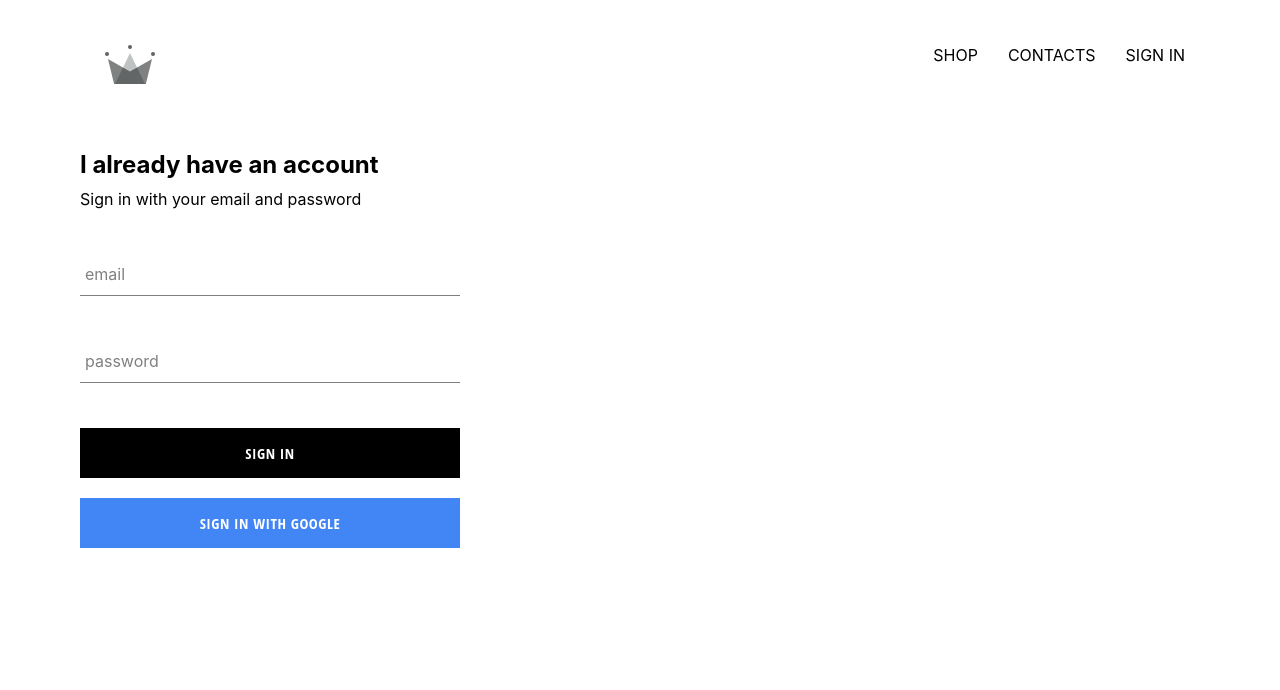
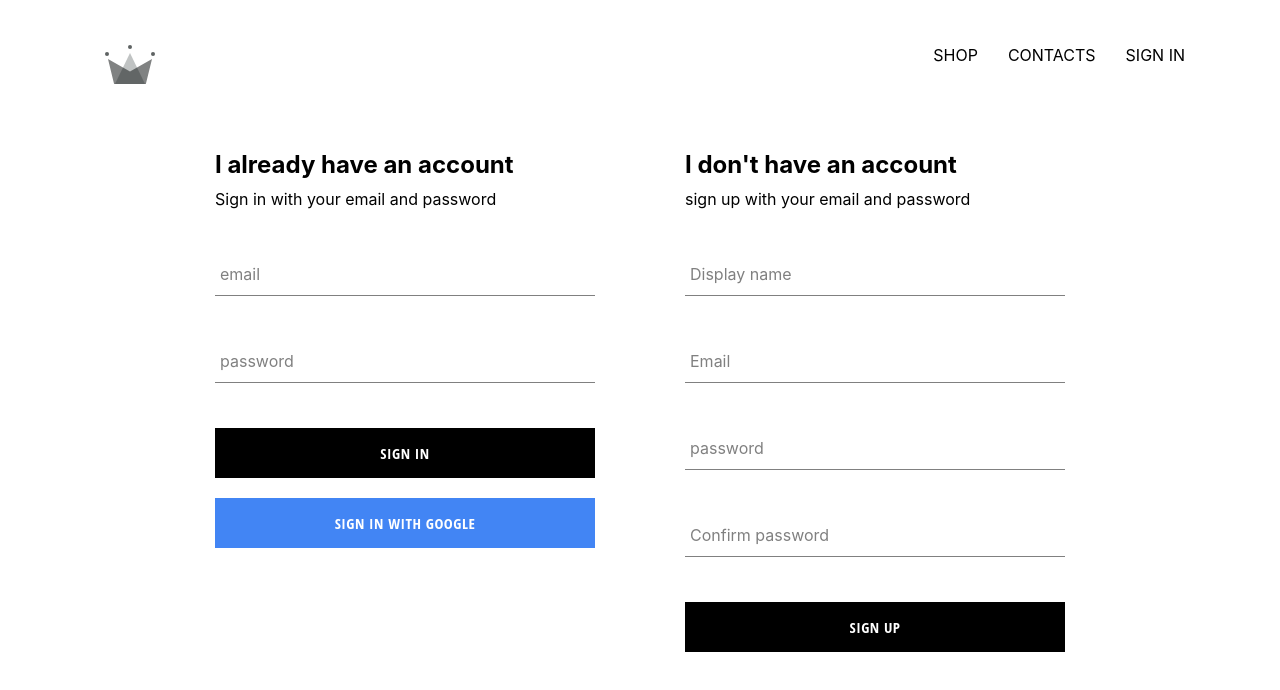
Before and after one commit to AbdulazizMamatkhonov/clothing, a React (Create React App) app: page /signin in a window 1280 px wide. Shown: the top 690 px of the page. Built offline with nearby package versions, Linux system fonts and the light colour scheme; no server answers.

Commit message:
Sign up component

```diff
--- a/src/App.js
+++ b/src/App.js
@@ -5,7 +5,11 @@
 import ShopPage from "./pages/shop/shop.component";
 import SignInAndSignUp from "./pages/sign-in-and-sign-up/sign-in-and-sign-up.component";
 import Header from "./components/header/header.component";
-import { auth, createUserProfileDocument } from "./firebase/firebase.utils";
+import {
+  auth,
+  createUserProfileDocument,
+  firestore,
+} from "./firebase/firebase.utils";
 import Userpage from "./pages/userpage/userpage.component";
 const ErrorPage = () => (
   <div>
@@ -17,24 +21,40 @@
     super();
     this.state = {
       currentUser: null,
+      userPageUser: {},
     };
   }
 
   unsubscribeFromAuth = null;
   componentDidMount() {
+    console.log(
+      firestore.collection("users").doc("U65NuvYPi7bmQ01xEfr6yscg1TJ2")
+    );
     this.unsubscribeFromAuth = auth.onAuthStateChanged(async (user) => {
       if (user) {
         const useRef = await createUserProfileDocument(user);
         useRef.onSnapshot((snapshot) => {
+          console.log(user);
           this.setState({
             currentUser: {
+              id: snapshot.id,
+              ...snapshot.data(),
+            },
+            userPageUser: {
+              isLoggedIn: true,
+              photoUrl: user.photoURL,
               id: snapshot.id,
               ...snapshot.data(),
             },
           });
         });
       } else {
-        this.setState({ currentUser: null });
+        this.setState({
+          currentUser: null,
+          userPageUser: {
+            isLoggedIn: false,
+          },
+        });
       }
     });
   }
@@ -52,7 +72,7 @@
           <Route path="/signin" element={<SignInAndSignUp />} />
           <Route
             path="/user"
-            element={<Userpage user={this.state.currentUser} />}
+            element={<Userpage user={this.state.userPageUser} />}
           />
           <Route path="*" element={<ErrorPage />} />
         </Routes>
--- a/src/components/header/header.component.jsx
+++ b/src/components/header/header.component.jsx
@@ -17,14 +17,18 @@
           CONTACTS
         </Link>
         {currentUser ? (
+          <div className="user-container">
             <div
               className="option"
               onClick={() => {
                 auth.signOut();
-              return <Link to="/">Return Home</Link>;
               }}
             >
               SIGN OUT
+            </div>
+            <Link className="option" to="/user">
+              USER
+            </Link>
           </div>
         ) : (
           <Link className="option" to="/signin">
--- /dev/null
+++ b/src/components/sign-up/sign-up.component.jsx
@@ -0,0 +1,87 @@
+import React from "react";
+import "./sign-up.styles.scss";
+import FormInput from "../form-input/form-input.component";
+import CustomButton from "../custom-button/custom-button.component";
+import { auth, createUserProfileDocument } from "../../firebase/firebase.utils";
+class SignUp extends React.Component {
+  constructor() {
+    super();
+    this.state = {
+      displayName: "",
+      email: "",
+      password: "",
+      confirmPassword: "",
+    };
+  }
+  handleSubmit = async (e) => {
+    e.preventDefault();
+    const { displayName, email, password, confirmPassword } = this.state;
+    if (password !== confirmPassword) {
+      alert("PLease check your password");
+      return;
+    } else {
+      try {
+        const { user } = await auth.createUserWithEmailAndPassword(
+          email,
+          password
+        );
+        await createUserProfileDocument(user, { displayName });
+        this.setState({
+          displayName: "",
+          email: "",
+          password: "",
+          confirmPassword: "",
+        });
+      } catch (error) {
+        console.error(error);
+      }
+    }
+  };
+
+  handleChange = (e) => {
+    const { name, value } = e.target;
+    this.setState({ [name]: value });
+  };
+  render() {
+    const { displayName, email, password, confirmPassword } = this.state;
+    return (
+      <div className="sign-up">
+        <h2 className="title">I don't have an account</h2>
+        <span>sign up with your email and password</span>
+        <form className="sign-up-form" onSubmit={this.handleSubmit}>
+          <FormInput
+            type="text"
+            name="displayName"
+            onChange={this.handleChange}
+            value={displayName}
+            label="Display name"
+          ></FormInput>
+          <FormInput
+            type="email"
+            name="email"
+            onChange={this.handleChange}
+            value={email}
+            label="Email"
+          ></FormInput>
+          <FormInput
+            type="password"
+            name="password"
+            onChange={this.handleChange}
+            value={password}
+            label="password"
+          ></FormInput>
+          <FormInput
+            type="password"
+            name="confirmPassword"
+            onChange={this.handleChange}
+            value={confirmPassword}
+            label="Confirm password"
+          ></FormInput>
+          <CustomButton type="submit">SIGN UP</CustomButton>
+        </form>
+      </div>
+    );
+  }
+}
+
+export default SignUp;
--- /dev/null
+++ b/src/components/sign-up/sign-up.styles.scss
@@ -0,0 +1,9 @@
+.sign-up {
+  display: flex;
+  flex-direction: column;
+  width: 380px;
+
+  .title {
+    margin: 10px 0;
+  }
+}
--- a/src/firebase/firebase.utils.js
+++ b/src/firebase/firebase.utils.js
@@ -46,7 +46,6 @@
 export const firestore = firebase.firestore();
 
 // function for sign in with google
-
 const provider = new firebase.auth.GoogleAuthProvider();
 provider.setCustomParameters({ prompt: "select_account" });
 export const signInWithGoogle = () => auth.signInWithPopup(provider);
--- a/src/pages/sign-in-and-sign-up/sign-in-and-sign-up.component.jsx
+++ b/src/pages/sign-in-and-sign-up/sign-in-and-sign-up.component.jsx
@@ -1,10 +1,12 @@
 import React from "react";
 import "./sign-in-and-sign-up.styles.scss";
 import SignIn from "../../components/sign-in/sign-in.component";
+import SignUp from "../../components/sign-up/sign-up.component";
 const SignInAndSignUp = () => {
   return (
     <div className="sign-in-and-sign-up">
       <SignIn></SignIn>
+      <SignUp></SignUp>
     </div>
   );
 };
--- a/src/pages/sign-in-and-sign-up/sign-in-and-sign-up.styles.scss
+++ b/src/pages/sign-in-and-sign-up/sign-in-and-sign-up.styles.scss
@@ -0,0 +1,6 @@
+.sign-in-and-sign-up {
+  width: 850px;
+  display: flex;
+  justify-content: space-between;
+  margin: 30px auto;
+}
--- a/src/pages/userpage/userpage.component.jsx
+++ b/src/pages/userpage/userpage.component.jsx
@@ -1,10 +1,19 @@
 import React from "react";
 import "./userpage.styles.scss";
+import { Link } from "react-router-dom";
 function Userpage({ user }) {
-  return (
+  return user.isLoggedIn ? (
     <div className="userpage">
+      <img src={user.photoUrl} alt="" />
       <h1 className="title">USER PAGE</h1>
       <h2>{user.email}</h2>
+    </div>
+  ) : (
+    <div className="userpage">
+      <h1>Please sign in</h1>
+      <Link className="option" to="/signin">
+        SIGN IN
+      </Link>
     </div>
   );
 }
--- a/src/pages/userpage/userpage.styles.scss
+++ b/src/pages/userpage/userpage.styles.scss
@@ -6,4 +6,8 @@
   .title {
     margin-bottom: 30px;
   }
+  img {
+    border-radius: 100px;
+    margin-bottom: 50px;
+  }
 }
```
Lines whose indentation alone changed are shown as unchanged.
